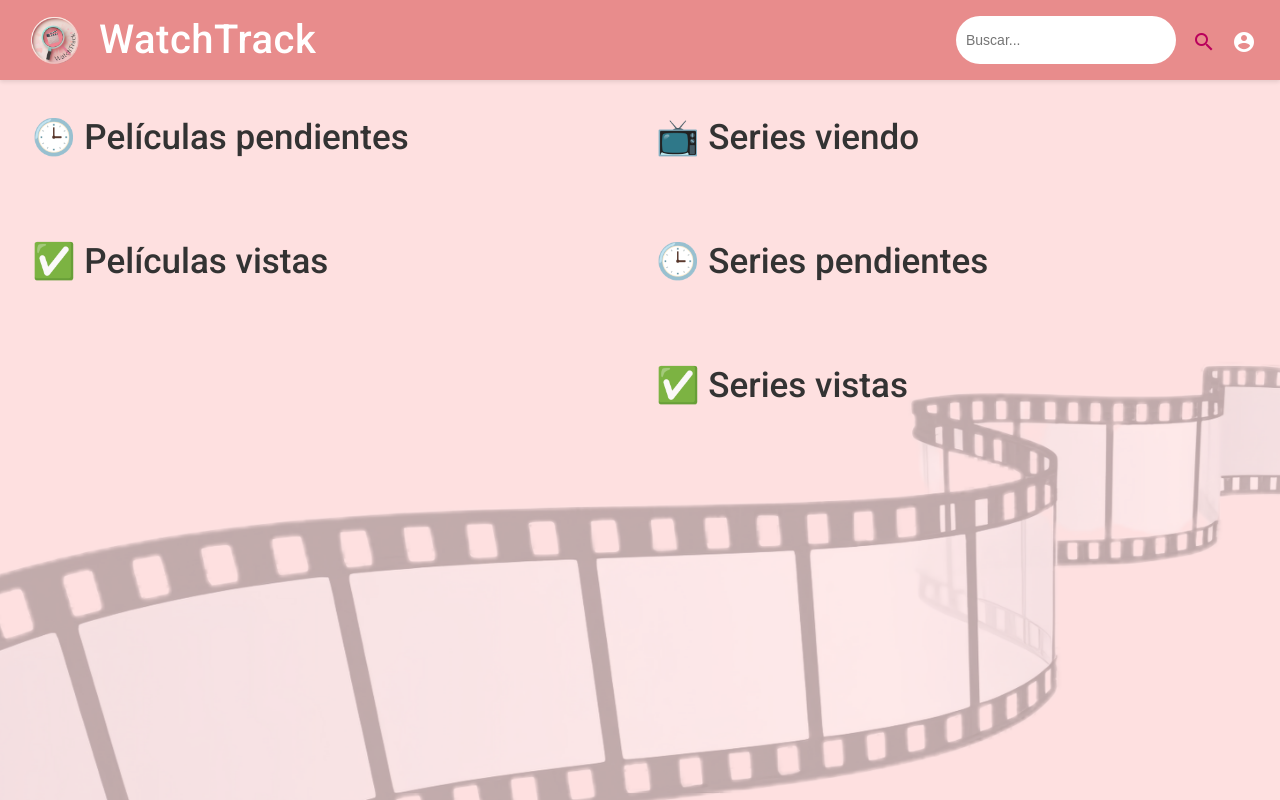
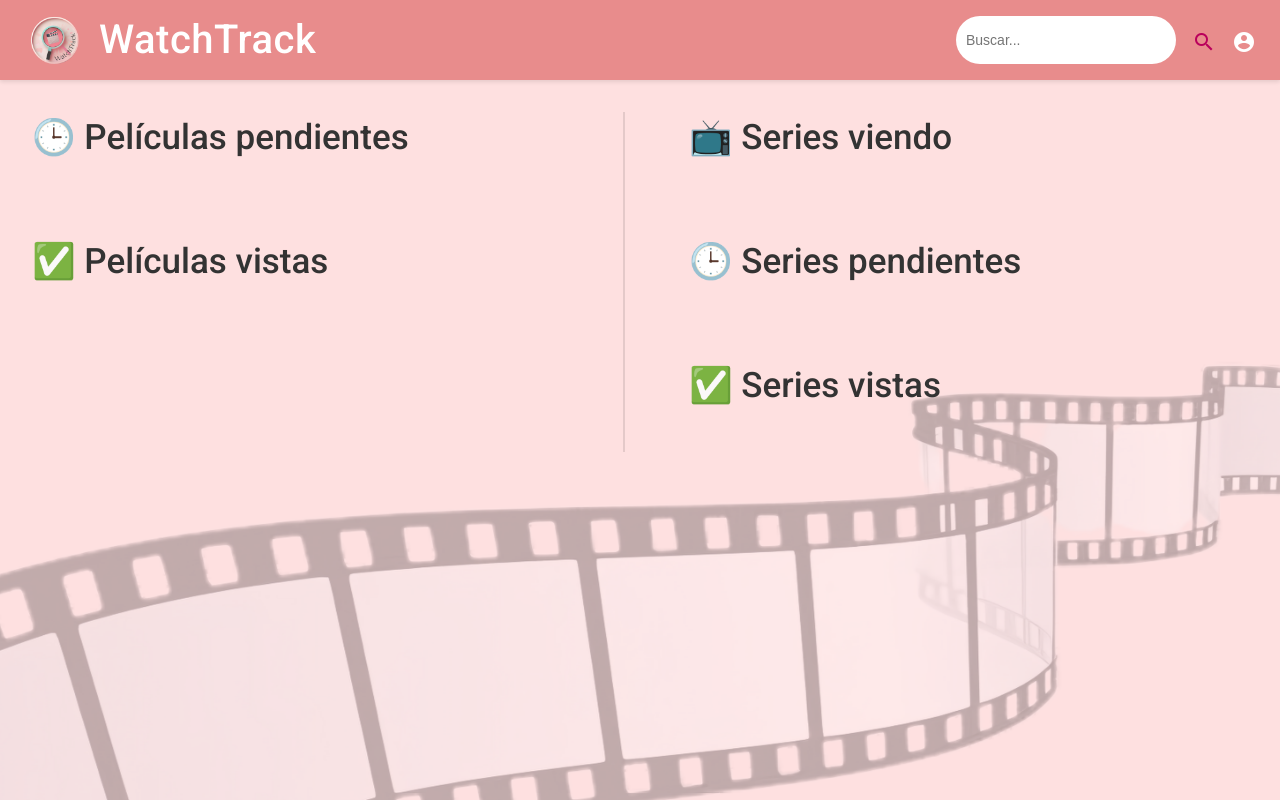
Before and after one commit to edwardbhm/TFG, an Angular app in the folder watchtrack/watchtrack/: page /mi-lista in a window 1280 px wide. Built offline with nearby package versions, Linux system fonts and the light colour scheme.

Commit message:
TERMINADO ya si que si

```diff
--- a/watchtrack/watchtrack/src/app/mi-lista/mi-lista.component.css
+++ b/watchtrack/watchtrack/src/app/mi-lista/mi-lista.component.css
@@ -3,6 +3,7 @@
   justify-content: space-between;
   gap: 2rem;
   padding: 2rem;
+  flex-wrap: wrap; /* para mejorar visualización en pantallas pequeñas */
 }
 
 .columna {
@@ -10,6 +11,16 @@
   display: flex;
   flex-direction: column;
   gap: 2rem;
+}
+
+/* Línea separadora entre columnas */
+.columna-peliculas {
+  padding-right: 2rem;
+  border-right: 2px solid rgba(0, 0, 0, 0.1);
+}
+
+.columna-series {
+  padding-left: 2rem;
 }
 
 .grid {
```
